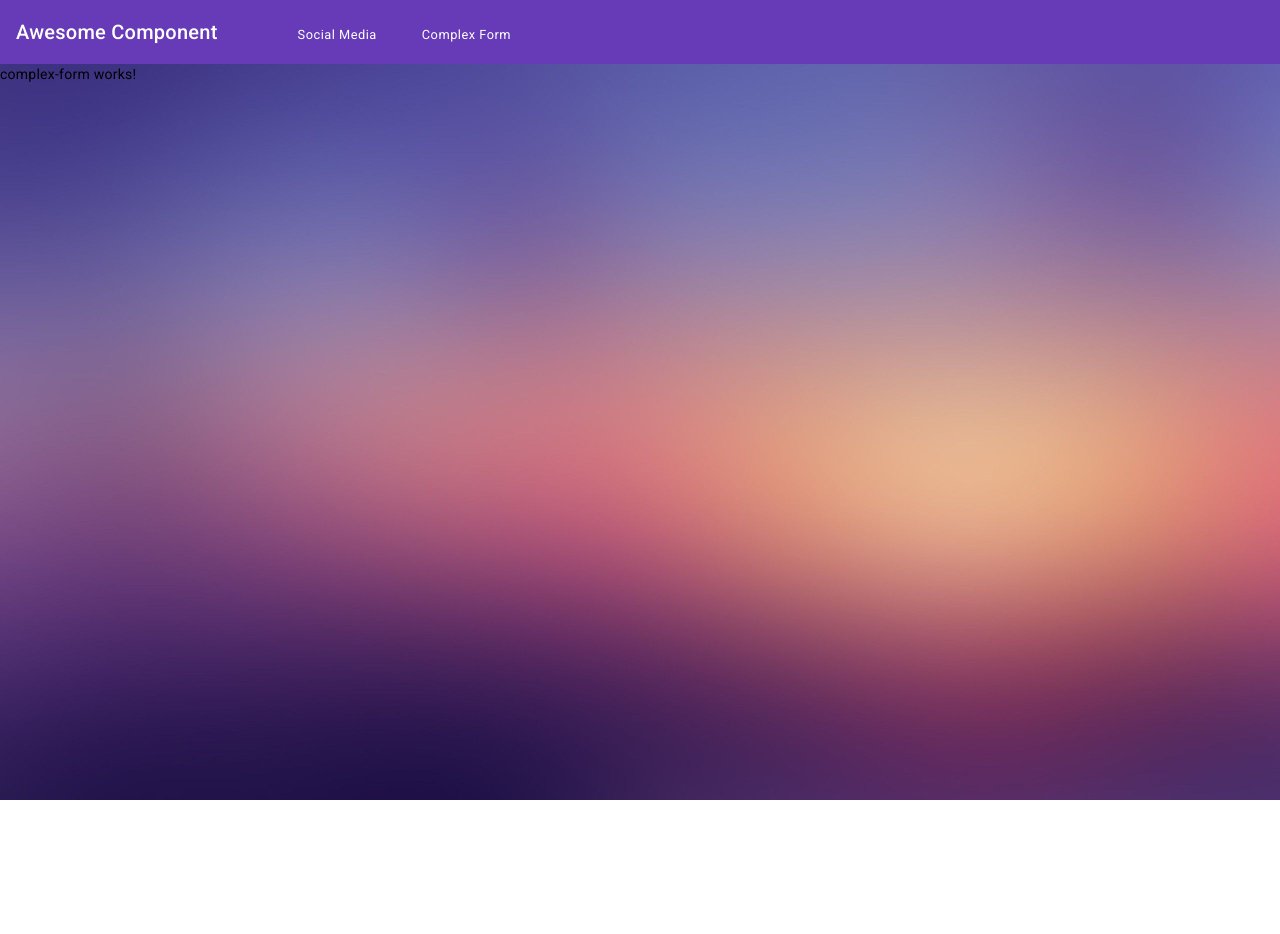
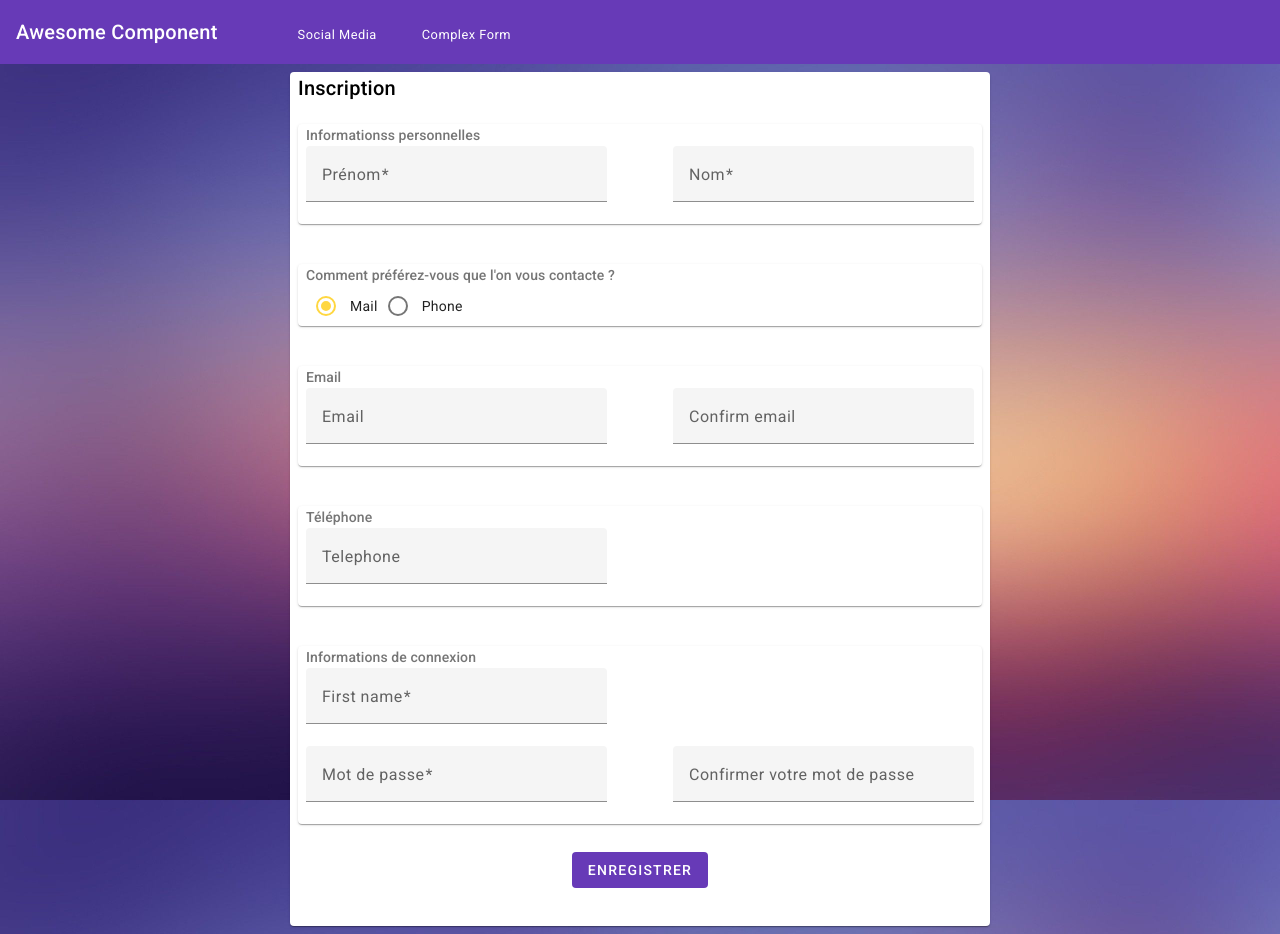
Before and after one commit to Amadoubenthe/awesome-components-stg, an Angular app: page /complex-form in a window 1280 px wide. Before the commit the page ends 800 px from the top, so only its background shows below. Built offline with nearby package versions, Linux system fonts and the light colour scheme.

Commit message:
Add form

```diff
--- a/src/app/features/complex-form/components/complex-form/complex-form.component.html
+++ b/src/app/features/complex-form/components/complex-form/complex-form.component.html
@@ -1 +1,116 @@
-<p>complex-form works!</p>
+<section class="main-content">
+  <mat-card [formGroup]="mainForm" class="main-form">
+    <mat-card-title>Inscription</mat-card-title>
+    <mat-card class="form-card" [formGroup]="personalInfoForm">
+      <mat-card-subtitle>Informationss personnelles</mat-card-subtitle>
+      <div class="form-row">
+        <mat-form-field class="example-full-width">
+          <mat-label>Prénom</mat-label>
+          <input
+            type="text"
+            matInput
+            placeholder="Prénom"
+            formControlName="firstName"
+          />
+        </mat-form-field>
+        <mat-form-field class="example-full-width">
+          <mat-label>Nom</mat-label>
+          <input
+            type="text"
+            matInput
+            placeholder="Nom"
+            formControlName="lastName"
+          />
+        </mat-form-field>
+      </div>
+    </mat-card>
+    <mat-card class="form-card">
+      <mat-card-subtitle
+        >Comment préférez-vous que l'on vous contacte ?</mat-card-subtitle
+      >
+      <mat-radio-group
+        aria-label="Select an option"
+        [formControl]="contactPreferenceCtrl"
+      >
+        <mat-radio-button value="email">Mail</mat-radio-button>
+        <mat-radio-button value="phone">Phone</mat-radio-button>
+      </mat-radio-group>
+    </mat-card>
+    <mat-card class="form-card" [formGroup]="emailForm">
+      <mat-card-subtitle>Email</mat-card-subtitle>
+      <div class="form-row">
+        <mat-form-field class="example-full-width">
+          <mat-label>Email</mat-label>
+          <input
+            type="email"
+            matInput
+            placeholder="Adresse email"
+            formControlName="email"
+          />
+          <mat-error>Please enter a valid email address</mat-error>
+        </mat-form-field>
+        <mat-form-field class="example-full-width">
+          <mat-label>Confirm email</mat-label>
+          <input
+            type="email"
+            matInput
+            placeholder="Confirmer votre email"
+            formControlName="confirmEmail"
+          />
+          <mat-error>Please enter a valid email address</mat-error>
+        </mat-form-field>
+      </div>
+    </mat-card>
+    <mat-card class="form-card">
+      <mat-card-subtitle>Téléphone</mat-card-subtitle>
+      <mat-form-field class="example-full-width">
+        <mat-label>Telephone</mat-label>
+        <input
+          type="tel"
+          matInput
+          placeholder="225 05 84 10 87 16"
+          [formControl]="phoneCtrl"
+        />
+      </mat-form-field>
+    </mat-card>
+    <mat-card class="form-card" [formGroup]="loginInfoForm">
+      <mat-card-subtitle>Informations de connexion</mat-card-subtitle>
+      <div class="form-row">
+        <mat-form-field class="example-full-width">
+          <mat-label>First name</mat-label>
+          <input
+            type="text"
+            matInput
+            placeholder="Nom d'utilisateur"
+            formControlName="username"
+          />
+        </mat-form-field>
+      </div>
+      <div class="form-row">
+        <mat-form-field class="example-full-width">
+          <mat-label>Mot de passe</mat-label>
+          <input
+            type="password"
+            matInput
+            placeholder="Mot de passe"
+            formControlName="password"
+          />
+        </mat-form-field>
+        <mat-form-field class="example-full-width">
+          <mat-label>Confirmer votre mot de passe</mat-label>
+          <input
+            type="password"
+            matInput
+            placeholder="Confirm Mot de passe"
+            formControlName="confirmPassword"
+          />
+        </mat-form-field>
+      </div>
+    </mat-card>
+    <mat-card-actions class="btn-container">
+      <button mat-flat-button color="primary" (click)="onSubmitForm()">
+        ENREGISTRER
+      </button>
+    </mat-card-actions>
+  </mat-card>
+</section>
--- a/src/app/features/complex-form/components/complex-form/complex-form.component.scss
+++ b/src/app/features/complex-form/components/complex-form/complex-form.component.scss
@@ -0,0 +1,62 @@
+.main-content {
+  max-width: 700px;
+  margin: auto;
+  padding: 8px;
+}
+
+mat-form-field {
+  width: 45%;
+  &.full-width {
+    width: 80%;
+    margin-left: 10%;
+  }
+}
+
+mat-card {
+  padding: 0 8px 0 8px;
+}
+
+.form-row {
+  display: flex;
+  justify-content: space-between;
+  align-items: center;
+}
+
+.form-card {
+  margin: 20px 0;
+}
+
+.mat-radio-button ~ .mat-radio-button {
+  margin-left: 16px;
+}
+
+mat-card-actions {
+  text-align: center;
+}
+
+.main-form {
+  padding-bottom: 30px;
+  position: relative;
+}
+
+.loading {
+  position: absolute;
+  top: -10px;
+  bottom: -10px;
+  left: -10px;
+  right: -10px;
+  height: inherit;
+  z-index: 10;
+  backdrop-filter: blur(5px);
+  display: flex;
+  justify-content: center;
+  align-items: center;
+}
+
+.btn-container {
+  margin: auto;
+}
+
+.error-text {
+  color: red;
+}
--- a/src/app/features/complex-form/components/complex-form/complex-form.component.ts
+++ b/src/app/features/complex-form/components/complex-form/complex-form.component.ts
@@ -1,5 +1,10 @@
 import { Component } from '@angular/core';
-import { FormBuilder, FormGroup } from '@angular/forms';
+import {
+  FormBuilder,
+  FormControl,
+  FormGroup,
+  Validators,
+} from '@angular/forms';
 
 @Component({
   selector: 'app-complex-form',
@@ -9,11 +14,71 @@ import { FormBuilder, FormGroup } from '@angular/forms';
 export class ComplexFormComponent {
   mainForm!: FormGroup;
 
+  personalInfoForm!: FormGroup;
+
+  contactPreferenceCtrl!: FormControl;
+
+  emailForm!: FormGroup;
+  emailCtrl!: FormControl;
+  confirmEmailCtrl!: FormControl;
+
+  phoneCtrl!: FormControl;
+
+  loginInfoForm!: FormGroup;
+  usernameCtrl!: FormControl;
+  passwordCtrl!: FormControl;
+  confirmPasswordCtrl!: FormControl;
+
   constructor(private fb: FormBuilder) {}
 
-  ngOnInit(): void {}
+  ngOnInit(): void {
+    this.initFormControls();
+    this.initMainForm();
+  }
 
   initMainForm(): void {
-    this.mainForm = this.fb.group({});
+    this.mainForm = this.fb.group({
+      personalInfo: this.personalInfoForm,
+      contactPreference: this.contactPreferenceCtrl,
+      email: this.emailForm,
+      phone: this.phoneCtrl,
+      loginInfo: this.loginInfoForm,
+    });
+  }
+
+  initFormControls(): void {
+    this.personalInfoForm = this.fb.group({
+      firstName: ['', Validators.required],
+      lastName: ['', Validators.required],
+    });
+
+    this.emailCtrl = this.fb.control('');
+
+    this.confirmEmailCtrl = this.fb.control('');
+
+    this.emailForm = this.fb.group({
+      email: this.emailCtrl,
+      confirmEmail: this.confirmEmailCtrl,
+    });
+
+    this.contactPreferenceCtrl = this.fb.control('email');
+
+    this.phoneCtrl = this.fb.control('');
+
+    this.usernameCtrl = this.fb.control('', Validators.required);
+    this.passwordCtrl = this.fb.control('', Validators.required);
+    this.confirmPasswordCtrl = this.fb.control('');
+
+    this.loginInfoForm = this.fb.group({
+      username: this.usernameCtrl,
+      password: this.passwordCtrl,
+      confirmPassword: this.confirmPasswordCtrl,
+    });
+  }
+
+  onSubmitForm() {
+    console.log(this.mainForm.value);
+
+    console.log('Submitted...');
   }
 }
--- a/src/app/shared/material/material.module.ts
+++ b/src/app/shared/material/material.module.ts
@@ -6,6 +6,7 @@ import { MatCardModule } from '@angular/material/card';
 import { MatFormFieldModule } from '@angular/material/form-field';
 import { MatInputModule } from '@angular/material/input';
 import { MatButtonModule } from '@angular/material/button';
+import { MatRadioModule } from '@angular/material/radio';
 
 @NgModule({
   exports: [
@@ -16,6 +17,7 @@ import { MatButtonModule } from '@angular/material/button';
     MatFormFieldModule,
     MatInputModule,
     MatButtonModule,
+    MatRadioModule,
   ],
 })
 export class MaterialModule {}
```
Also changed, not shown: src/app/features/complex-form/complex-form.module.ts (+4 -9 lines), src/app/features/complex-form/models/complex-form-value.model.ts (added, +21 -0 lines), src/app/features/complex-form/services/complex-form/complex-form.service.ts (added, +20 -0 lines), 1 other file (tests, documents, lock files or other folders).
